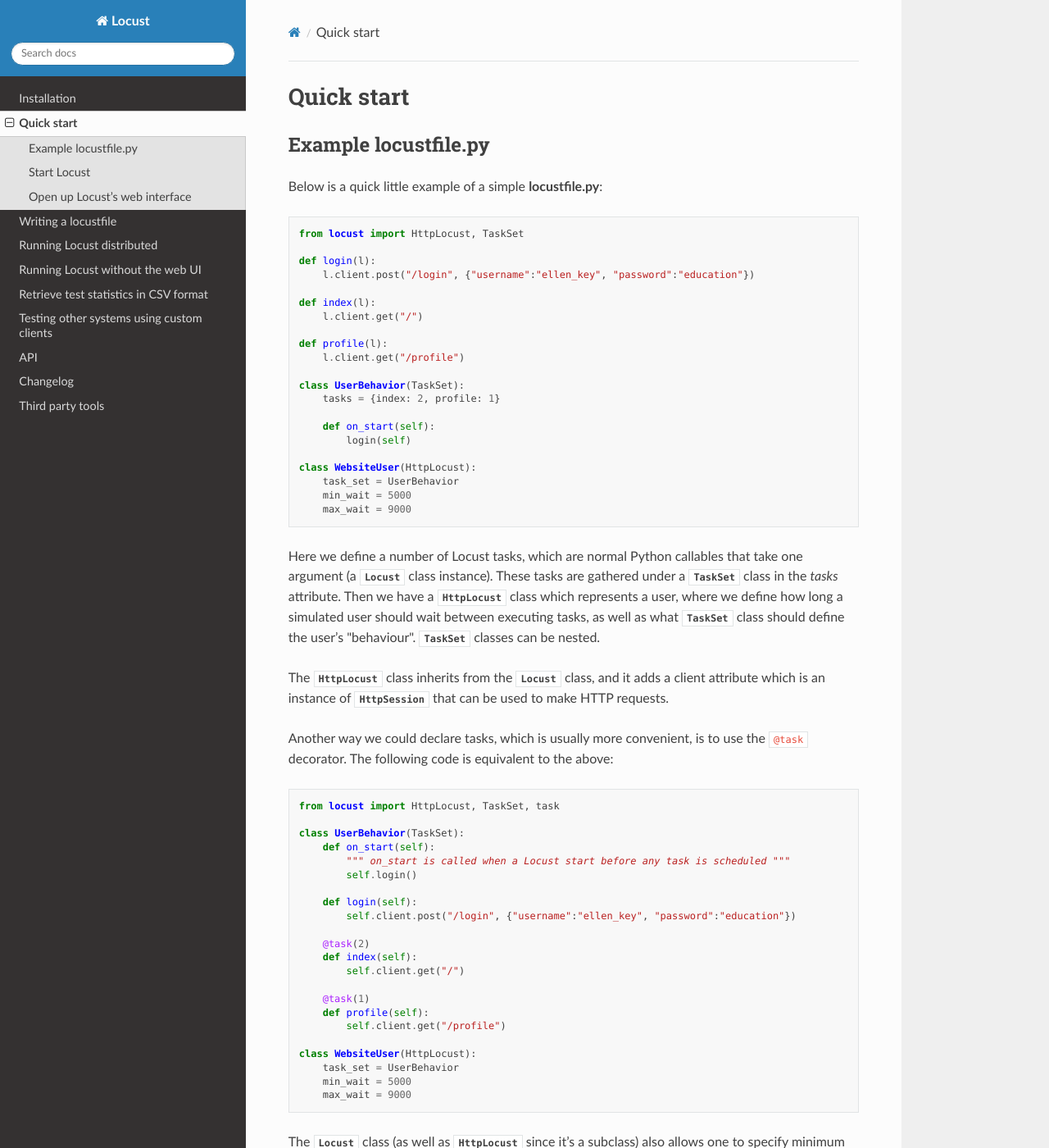
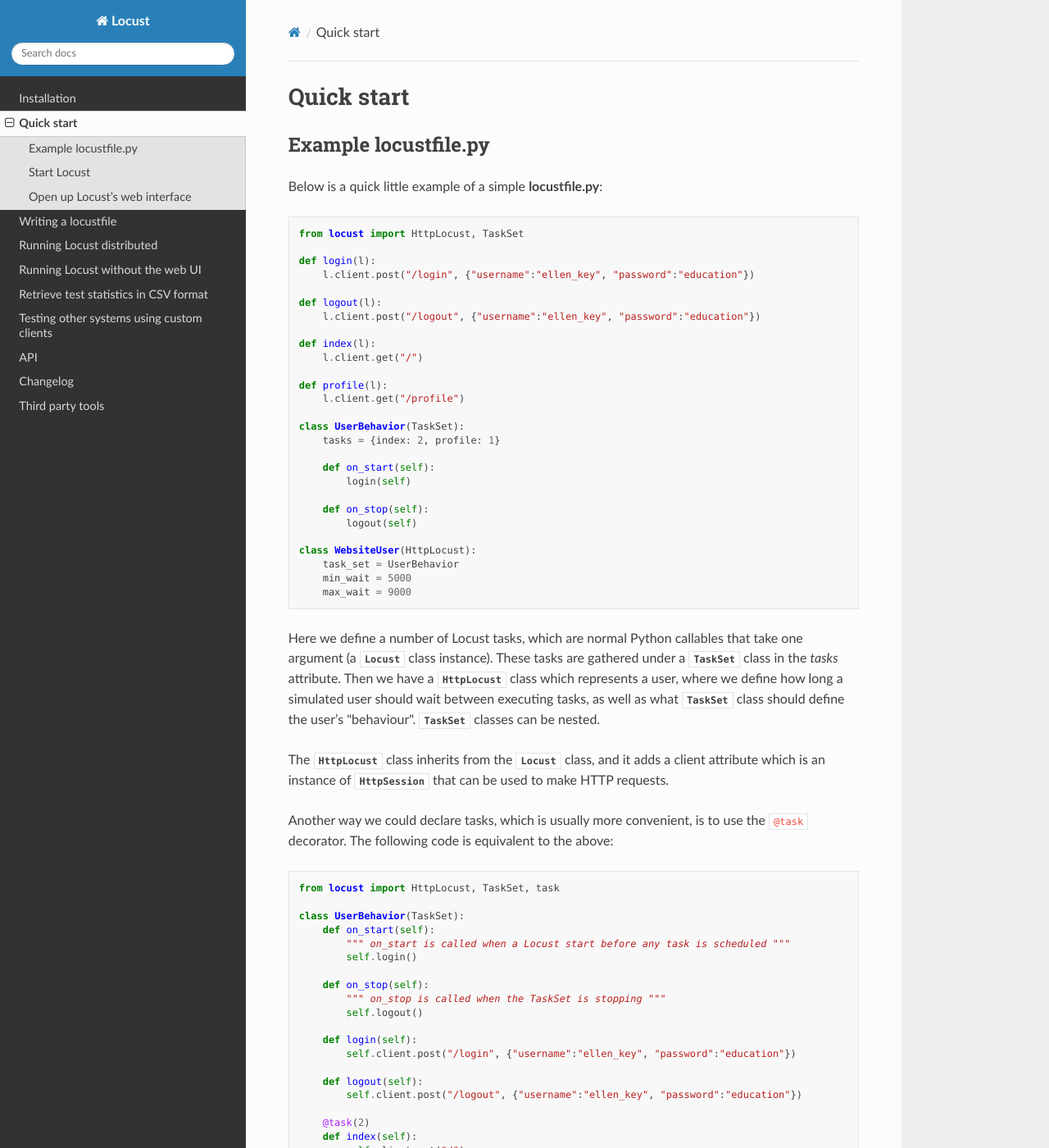
Before and after one commit to locustio/locust, a Sphinx documentation site: the page built from docs/quickstart.rst, in a window 1280 px wide and 1400 px high. Shown: the whole window at 82% size. Built offline with Sphinx 7.4.7 and the Read the Docs theme 2.0.0, drawn with Linux system fonts in a browser that asks for light colours; pages that are not in the unit, such as notebooks, are missing from menus.

Commit message:
Updated the docs to reflect the setup, teardown, and on_stop changes

```diff
--- a/docs/quickstart.rst
+++ b/docs/quickstart.rst
@@ -12,6 +12,9 @@
     def login(l):
         l.client.post("/login", {"username":"ellen_key", "password":"education"})
 
+    def logout(l):
+        l.client.post("/logout", {"username":"ellen_key", "password":"education"})
+
     def index(l):
         l.client.get("/")
 
@@ -23,6 +26,9 @@
 
         def on_start(self):
             login(self)
+
+        def on_stop(self):
+            logout(self)
 
     class WebsiteUser(HttpLocust):
         task_set = UserBehavior
@@ -52,8 +58,15 @@
             """ on_start is called when a Locust start before any task is scheduled """
             self.login()
 
+        def on_stop(self):
+            """ on_stop is called when the TaskSet is stopping """
+            self.logout()
+
         def login(self):
             self.client.post("/login", {"username":"ellen_key", "password":"education"})
+
+        def logout(self):
+            self.client.post("/logout", {"username":"ellen_key", "password":"education"})
 
         @task(2)
         def index(self):
```
Also changed, not shown: docs/writing-a-locustfile.rst (+40 -8 lines).
